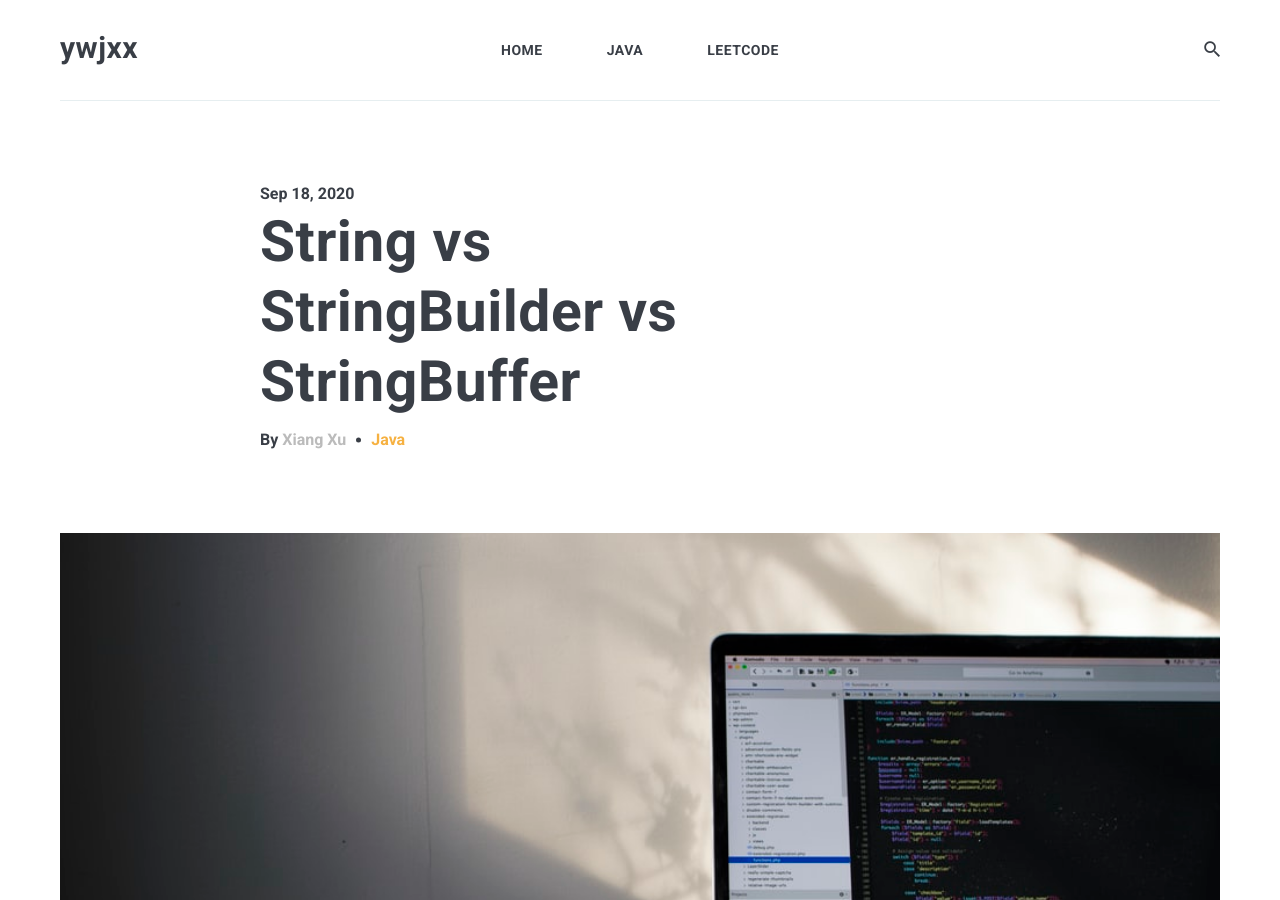
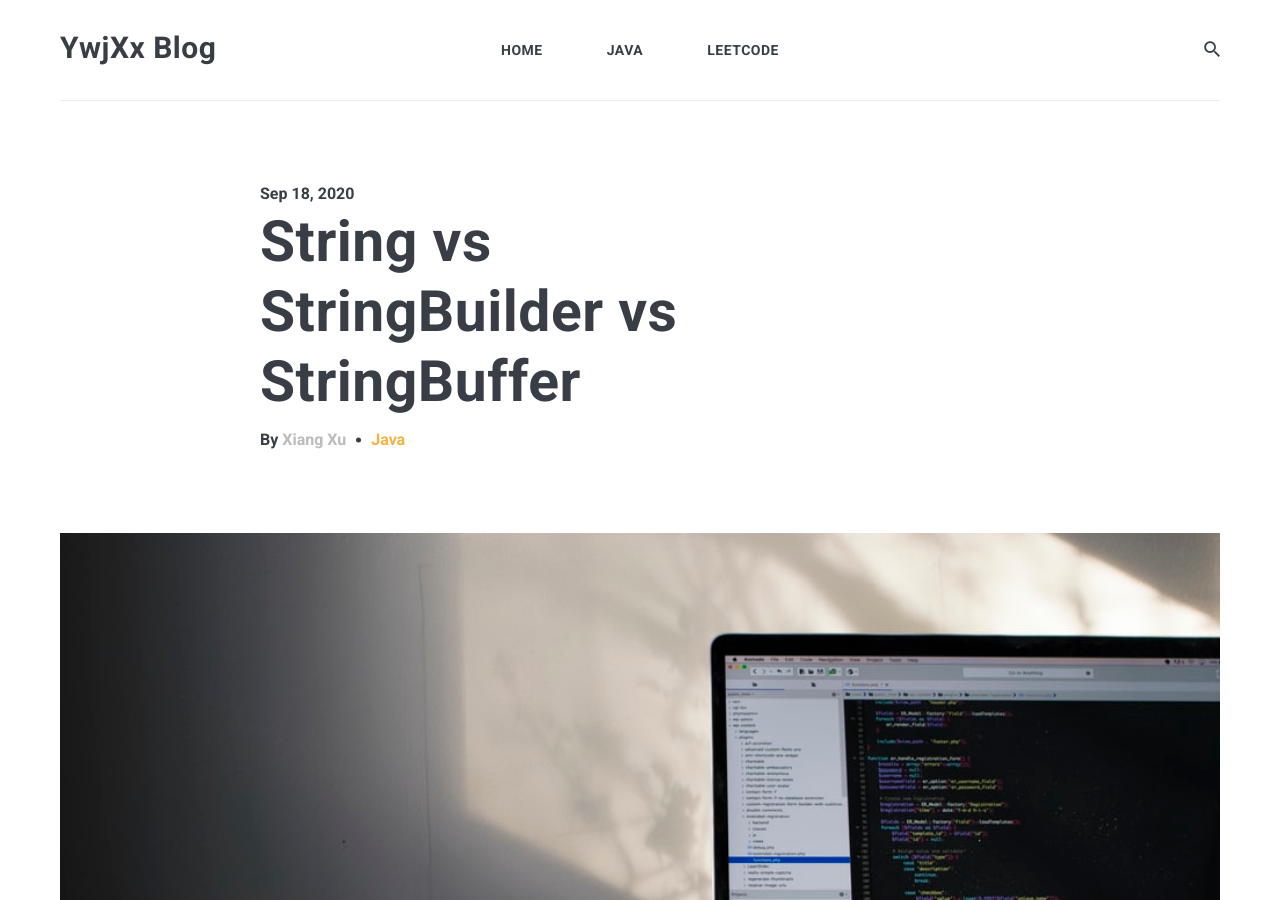
Before and after one commit to XiangXu/ywjxx, a Jekyll site: the page built from _posts/2020-09-18-Java-1.markdown, in a window 1280 px wide and 900 px high. Built offline with Jekyll 4.4.1, drawn with Linux system fonts in a browser that asks for light colours; nearby versions of some CDN libraries; comment, search, counter and statistics services are not loaded.

Commit message:
fix issue

```diff
--- a/_data/settings.yml
+++ b/_data/settings.yml
@@ -1,6 +1,6 @@
 #-------------------------------
 # General Site Settings
-title: ywjxx
+title: YwjXx Blog
 # logo: logo.jpg # You can add own logo.
 description: Xiang Xu's Blog
 
--- a/_posts/2020-09-18-Java-1.markdown
+++ b/_posts/2020-09-18-Java-1.markdown
@@ -1,7 +1,7 @@
 ---
 layout: post
-title: String vs StringBuilder vs StringBuffer
-date: 2020-09-18 22:27
+title:  String vs StringBuilder vs StringBuffer
+date:   2020-09-18 22:27
 image:  java.jpeg
 tags:   Java
 ---
```
